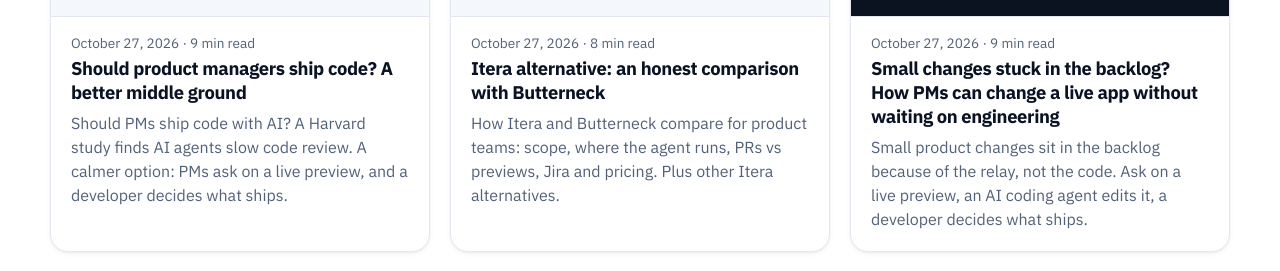
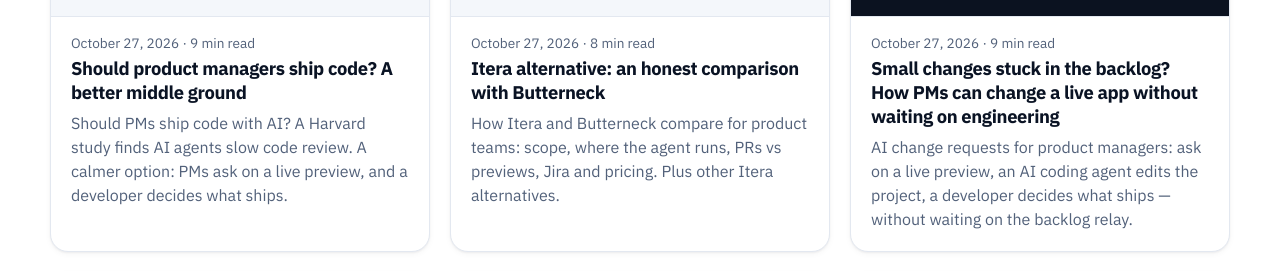
Before and after one commit to Lanatus-Systems/maintainer-pro-marketing, a Next.js app: page /blog in a window 1280 px wide. Shown: the part 2420-2691 px from the top of the page. Built offline with nearby package versions, Linux system fonts and the light colour scheme; no server answers.

Commit message:
copy(K-128): how-PMs seoTitle/meta add 'AI change requests'

```diff
--- a/src/content/posts/how-pms-can-change-a-live-app-without-waiting-on-engineering.ts
+++ b/src/content/posts/how-pms-can-change-a-live-app-without-waiting-on-engineering.ts
@@ -3,11 +3,11 @@ import type { BlogPost } from "@/content/blog";
 export const post: BlogPost = {
   slug: "how-pms-can-change-a-live-app-without-waiting-on-engineering",
   title: "Small changes stuck in the backlog? How PMs can change a live app without waiting on engineering",
-  seoTitle: "How PMs can change a live app without waiting on engineering",
+  seoTitle: "How PMs make AI change requests on a live app",
   description:
-    "Small product changes sit in the backlog because of the relay, not the code. Ask on a live preview, an AI coding agent edits it, a developer decides what ships.",
+    "AI change requests for product managers: ask on a live preview, an AI coding agent edits the project, a developer decides what ships — without waiting on the backlog relay.",
   date: "2026-10-27",
-  updated: "2026-11-03",
+  updated: "2026-11-04",
   author: "The Butterneck team",
   tags: ["product managers", "let PMs change a live app", "small changes backlog", "AI coding agents", "workflow"],
   cover: {
```
